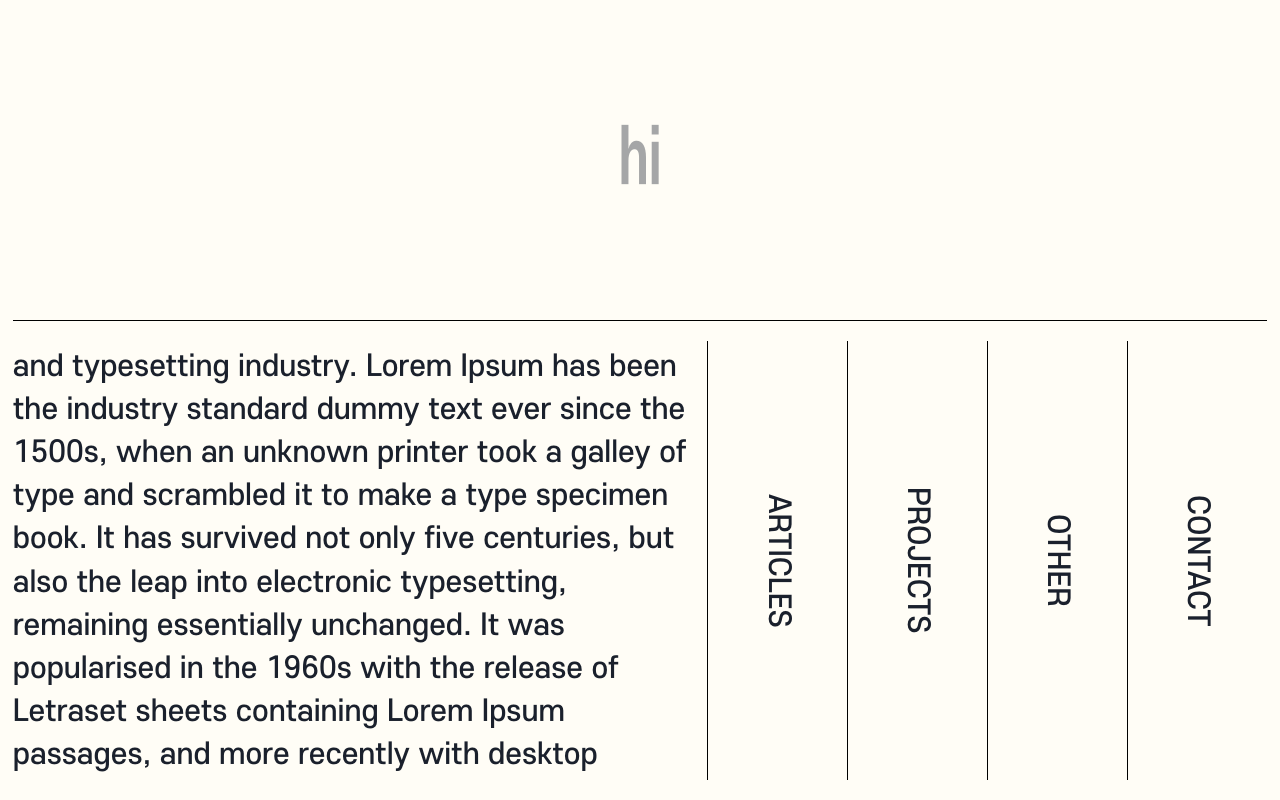
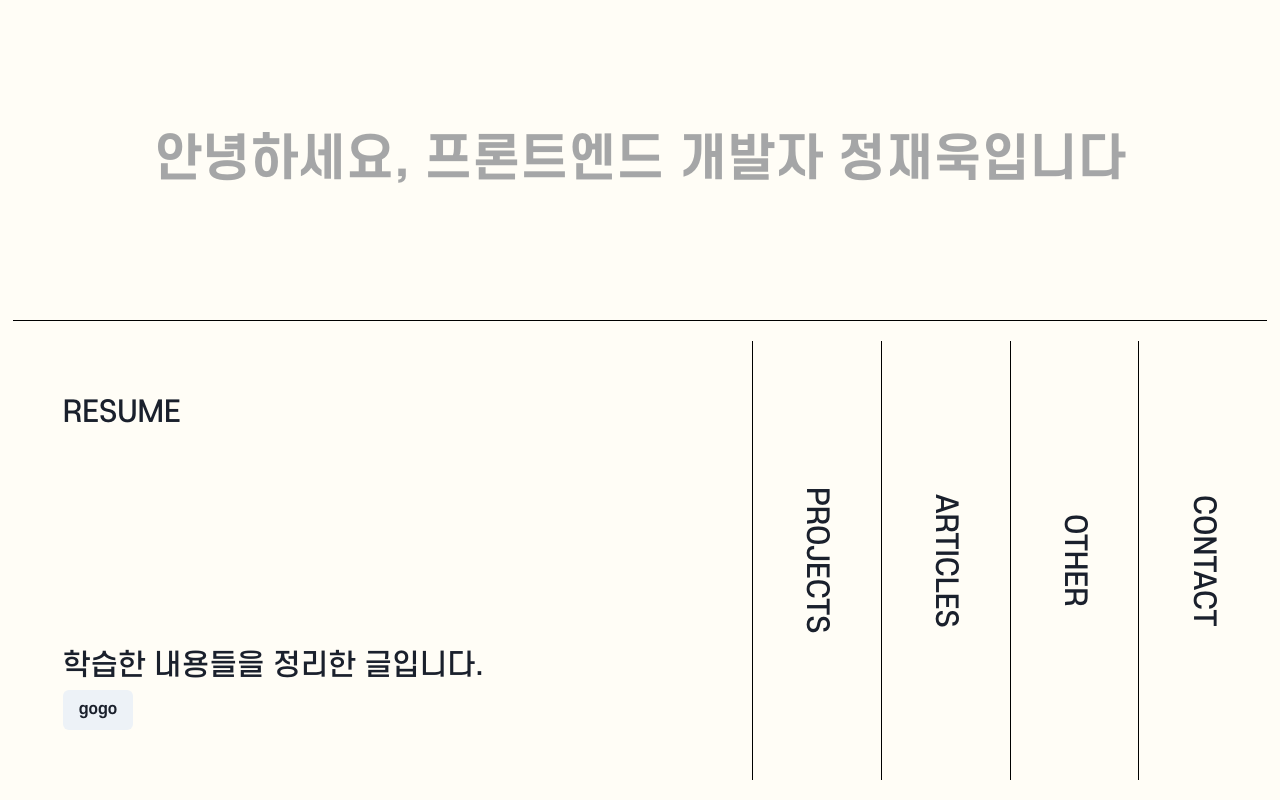
Before and after one commit to stich9208/nolog, a Next.js app: page / in a window 1280 px wide. Built offline with nearby package versions, Linux system fonts and the light colour scheme.

Commit message:
main 화면 전체적인 ui 작업 완료 / NQuote 컴포넌트 margin 수정
Signed-off-by: JaewookJung <stich9208@seerslab.com>

```diff
--- a/src/components/atom/NParagraph.tsx
+++ b/src/components/atom/NParagraph.tsx
@@ -3,9 +3,9 @@ import React from "react";
 
 import NText from "./NText";
 
-const NParagraph = ({ value }: any) => {
+const NParagraph = ({ value, style }: any) => {
   return (
-    <Text fontSize={["sm", "md"]} lineHeight="190%" mb="2">
+    <Text fontSize={["sm", "md"]} lineHeight="190%" mb="2" style={...style}>
       <NText text={value.rich_text} />
     </Text>
   );
--- a/src/components/atom/NQuote.tsx
+++ b/src/components/atom/NQuote.tsx
@@ -11,6 +11,7 @@ const NQuote = ({ value, id }: any) => {
       backgroundColor="orange.100"
       borderColor="orange.500"
       opacity="0.7"
+      mb="3"
     >
       <NParagraph value={value} style={{ marginBottom: "0px" }} />
     </Alert>
--- /dev/null
+++ b/src/components/molecule/ArticleCard.tsx
@@ -0,0 +1,15 @@
+import { Box, Button, Text } from "@chakra-ui/react";
+import { useRouter } from "next/router";
+import React from "react";
+
+const ArticleCard = () => {
+  const router = useRouter();
+  return (
+    <Box>
+      <Text>학습한 내용들을 정리한 글입니다.</Text>
+      <Button onClick={() => router.push("/articles")}>gogo</Button>
+    </Box>
+  );
+};
+
+export default ArticleCard;
--- /dev/null
+++ b/src/components/molecule/ResumeCard.tsx
@@ -0,0 +1,15 @@
+import { Box, Button, Text } from "@chakra-ui/react";
+import { useRouter } from "next/router";
+import React from "react";
+
+const ResumeCard = () => {
+  const router = useRouter();
+  return (
+    <Box>
+      <Text>지금까지의 이력을 정리한 페이지입니다.</Text>
+      <Button onClick={() => router.push("/resume")}>gogo</Button>
+    </Box>
+  );
+};
+
+export default ResumeCard;
--- a/src/components/organism/CollapseMenuCard.tsx
+++ b/src/components/organism/CollapseMenuCard.tsx
@@ -7,16 +7,18 @@ const CollapseMenuCard = ({
   isOpen,
   isLast,
   onClickCollapseMenu,
+  children,
 }: any) => {
   const variants = {
-    open: { flex: 5 },
+    open: { flex: 5, padding: "50px" },
     closed: {
       flex: 1,
+      padding: "0px",
     },
   };
 
   const body_variants = {
-    open: { display: "block", opacity: 1 },
+    open: { display: "block", opacity: 1, transition: { duration: 2 } },
     closed: { display: "none", opacity: 0 },
   };
 
@@ -24,6 +26,7 @@ const CollapseMenuCard = ({
     open: { height: "80px" },
     closed: { height: "20px" },
   };
+
   return (
     <motion.div
       id={String(idx)}
@@ -31,11 +34,9 @@ const CollapseMenuCard = ({
       animate={isOpen ? "open" : "closed"}
       style={{
         display: "flex",
-        justifyContent: "center",
-        alignItems: "center",
+        alignItems: `${isOpen ? "flex-start" : "center"}`,
         fontSize: "1.8rem",
         fontWeight: "500",
-
         overflow: "hidden",
         cursor: `${isOpen ? "default" : "pointer"}`,
         writingMode: `${isOpen ? "horizontal-tb" : "vertical-rl"}`,
@@ -43,21 +44,23 @@ const CollapseMenuCard = ({
       }}
       onClick={onClickCollapseMenu}
     >
-      <div id={String(idx)}>
+      <div
+        id={String(idx)}
+        style={{
+          display: "flex",
+          flexDirection: "column",
+          justifyContent: "space-between",
+          alignItems: `${isOpen ? "flex-start" : "center"}`,
+          height: "100%",
+          // padding: `${isOpen ? "50px" : "0px"}`,
+        }}
+      >
         {category}
         <motion.div
           variants={body_variants}
           animate={isOpen ? "open" : "closed"}
         >
-          Lorem Ipsum is simply dummy text of the printing and typesetting
-          industry. Lorem Ipsum has been the industry standard dummy text ever
-          since the 1500s, when an unknown printer took a galley of type and
-          scrambled it to make a type specimen book. It has survived not only
-          five centuries, but also the leap into electronic typesetting,
-          remaining essentially unchanged. It was popularised in the 1960s with
-          the release of Letraset sheets containing Lorem Ipsum passages, and
-          more recently with desktop publishing software like Aldus PageMaker
-          including versions of Lorem Ipsum.
+          {children}
         </motion.div>
       </div>
     </motion.div>
--- a/src/pages/articles/index.tsx
+++ b/src/pages/articles/index.tsx
@@ -6,7 +6,7 @@ import React, { MouseEvent, useEffect } from "react";
 import { useSetRecoilState } from "recoil";
 import { v4 as uuidv4 } from "uuid";
 
-import ListView from "../../components/molecule/ListView";
+import ListView from "../../components/organism/ListView";
 import { articleListState } from "../../recoil/atom";
 import { getDatabases } from "../../util/controller";
 
--- a/src/pages/index.tsx
+++ b/src/pages/index.tsx
@@ -5,19 +5,18 @@ import Head from "next/head";
 import { useRouter } from "next/router";
 import { useEffect, useRef, useState } from "react";
 
+import ArticleCard from "../components/molecule/ArticleCard";
+import ResumeCard from "../components/molecule/ResumeCard";
 import MotionCollapseMenuCard from "../components/organism/CollapseMenuCard";
 
 const Home: NextPage = () => {
   const router = useRouter();
   //constant state
   const WELCOME_TEXT_LIST = [
-    // "안녕하세요, 프론트엔드 개발자 정재욱입니다",
-    // "HELLO, I`M JAEWOOK JUNG, FRONTEND DEVELOPER",
-    "hi",
-    "hello",
-    "안녕",
+    "안녕하세요, 프론트엔드 개발자 정재욱입니다",
+    "HELLO, I`M JAEWOOK JUNG, FRONTEND DEVELOPER",
   ];
-  const CATEGORY_LIST = ["RESUME", "ARTICLES", "PROJECTS", "OTHER", "CONTACT"];
+  const CATEGORY_LIST = ["RESUME", "PROJECTS", "ARTICLES", "OTHER", "CONTACT"];
   const callback = useRef(() => {});
 
   //component state
@@ -40,22 +39,6 @@ const Home: NextPage = () => {
     setCollapseIndex(Number(id));
   };
 
-  const variants = {
-    open: { flex: 5 },
-    closed: {
-      flex: 1,
-    },
-  };
-  const mobile_variants = {
-    open: { height: "80px" },
-    closed: { height: "20px" },
-  };
-
-  const body_variants = {
-    open: { display: "block", opacity: 1 },
-    closed: { display: "none", opacity: 0 },
-  };
-
   return (
     <Box display="flex" w="100vw" justifyContent="center">
       <Head>
@@ -76,7 +59,6 @@ const Home: NextPage = () => {
             textAlign: "center",
             whiteSpace: "pre-wrap",
             wordBreak: "break-word",
-            transform: "scale(1, 1.5)",
           }}
         >
           <motion.div
@@ -109,7 +91,9 @@ const Home: NextPage = () => {
               isOpen={collapseIndex === idx}
               isLast={idx === CATEGORY_LIST.length - 1}
               onClickCollapseMenu={onClickCollapseMenu}
-            />
+            >
+              {<ArticleCard />}
+            </MotionCollapseMenuCard>
           ))}
         </Box>
         {/* <div onClick={() => router.push("/resume")}>
```
Also changed, not shown: src/components/organism/ListView.tsx (renamed from src/components/molecule/ListView.tsx).
